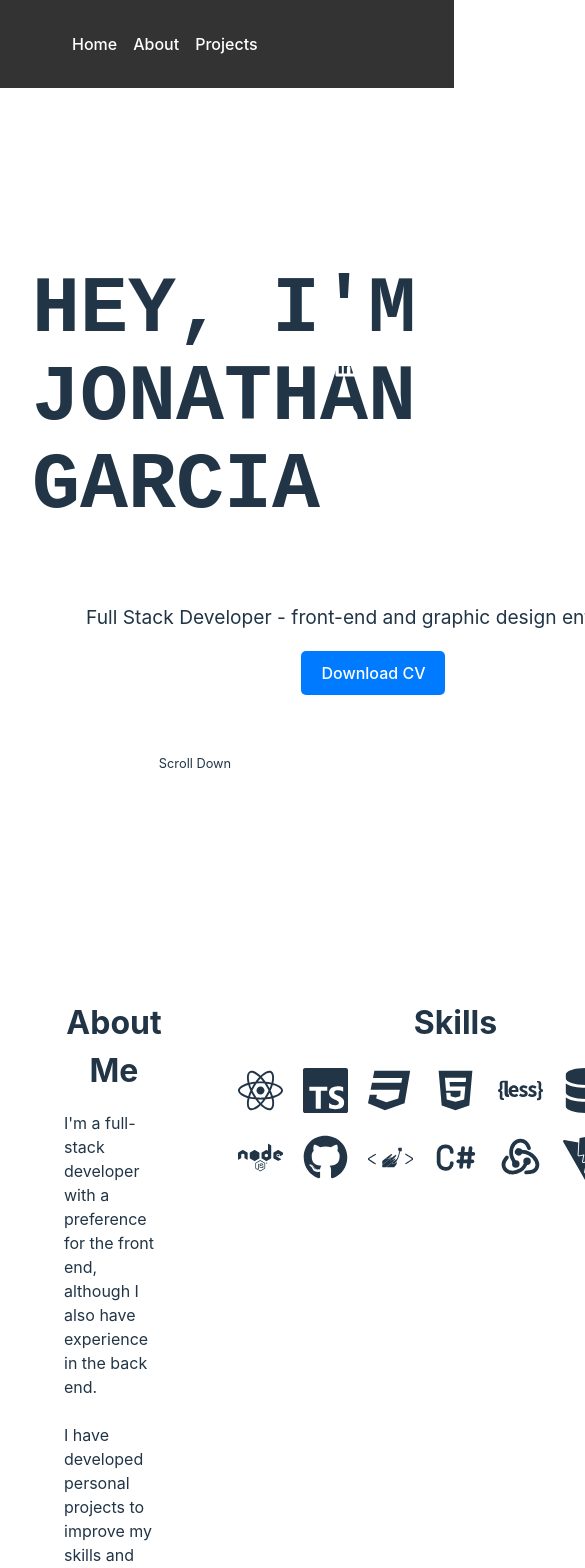
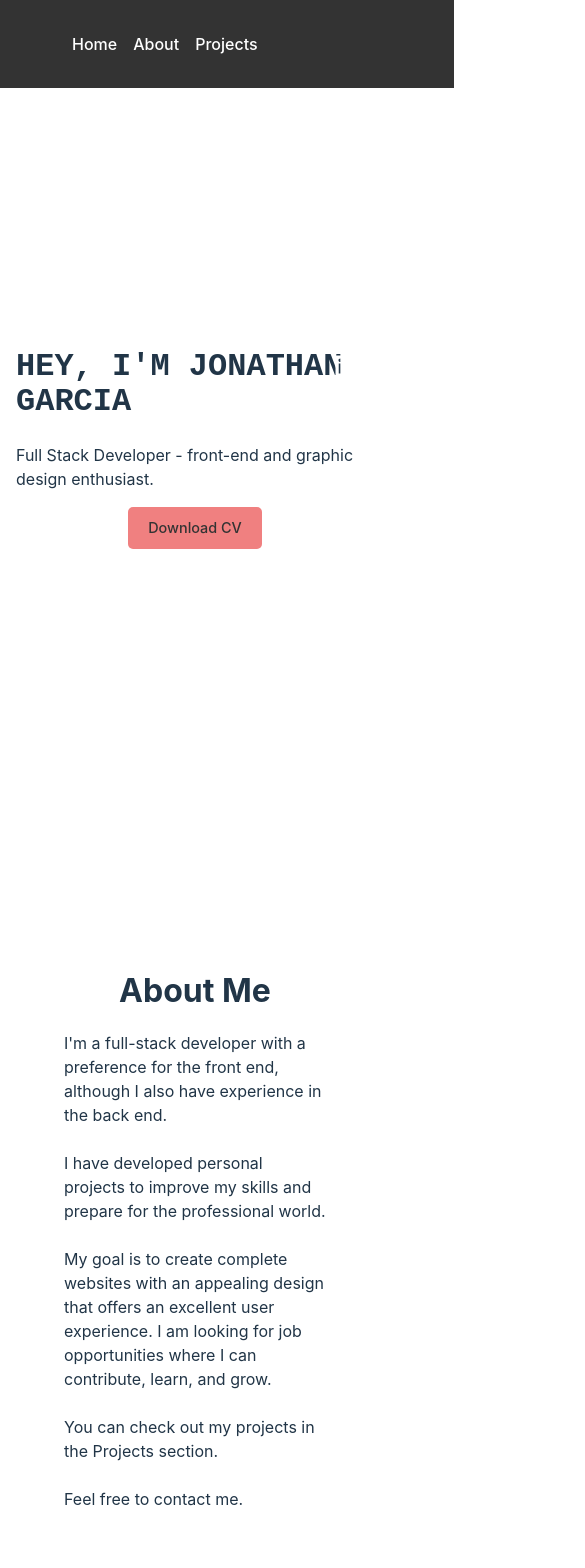
Before and after one commit to JonaG684/Portfolio, a React (Vite) app: page / in a window 390 px wide. Shown: the top 1568 px of the page, 585 px wide, since content can reach past the window. Built offline with nearby package versions, Linux system fonts and the light colour scheme.

Commit message:
Portfolio Responsive

```diff
--- a/src/Components/About/About.jsx
+++ b/src/Components/About/About.jsx
@@ -1,23 +1,36 @@
 import React from "react";
 import styled from "styled-components";
+import Techstack from "./TecnologyBox";
+import { Element, Link } from "react-scroll";
 import TechStack from "./TecnologyBox";
-import { Element, Link } from "react-scroll";
-import Techstack from "./TecnologyBox";
 
 const AboutContainer = styled.div`
   display: flex;
+  flex-direction: column;
   padding: 2rem;
   min-height: 100vh;
+
+  @media (min-width: 768px) {
+    flex-direction: row;
+  }
 `;
 
 const InfoSection = styled.div`
   flex: 1;
   padding: 2rem;
+
+  @media (min-width: 768px) {
+    padding: 2rem 1rem;
+  }
 `;
 
 const SkillsSection = styled.div`
   flex: 1;
   padding: 2rem;
+
+  @media (min-width: 768px) {
+    padding: 2rem 1rem;
+  }
 `;
 
 const Title = styled.h2`
@@ -54,7 +67,7 @@ const About = () => {
         </InfoSection>
         <SkillsSection>
           <Title>Skills</Title>
-          <Techstack />
+          <TechStack />
         </SkillsSection>
       </AboutContainer>
     </Element>
--- a/src/Components/About/TecnologyBox.jsx
+++ b/src/Components/About/TecnologyBox.jsx
@@ -20,15 +20,20 @@ import { TbBrandCSharp, TbBrandRedux } from "react-icons/tb";
 
 const TechstackContainer = styled.div`
   display: flex;
+  flex-wrap: wrap;
   justify-content: center;
-  flex-wrap: wrap;
   padding-bottom: 50px;
 `;
 
 const TechRow = styled.div`
   display: flex;
   justify-content: center;
-  width: 100%;
+  flex-wrap: wrap;
+  max-width: 400px; /* Ajusta el ancho máximo según tus preferencias */
+
+  @media (max-width: 768px) {
+    max-width: 300px; /* Ajusta el ancho máximo para pantallas más pequeñas */
+  }
 `;
 
 const TechIcon = styled.div`
--- a/src/Components/Footer/Footer.jsx
+++ b/src/Components/Footer/Footer.jsx
@@ -10,6 +10,7 @@ const FooterContainer = styled.footer`
 
 const FooterText = styled.p`
   font-size: 1.2rem;
+  font-family: "Roboto", sans-serif;
   aling-items: center;
   color: #fff;
   margin: 0;
--- a/src/Components/Home/Home.jsx
+++ b/src/Components/Home/Home.jsx
@@ -10,6 +10,10 @@ const HomeContainer = styled.div`
   flex-direction: column;
   justify-content: center;
   align-items: center;
+
+  @media (max-width: 768px) {
+    padding: 1rem;
+  }
 `;
 
 const Heading = styled.h1`
@@ -17,12 +21,22 @@ const Heading = styled.h1`
   font-weight: bold;
   font-family: "Jetsbrains Mono", monospace;
   align-items: center;
-  margin-bottom: 0,5rem;
+  margin-bottom: 0.5rem;
+
+  @media (max-width: 768px) {
+    font-size: 2rem;
+    display: flex;
+    align-items: center;
+  }
 `;
 
 const Subtitle = styled.p`
   font-size: 1.2rem;
   align-items: center;
+
+  @media (max-width: 768px) {
+    font-size: 1rem;
+  }
 `;
 
 const MouseElement = styled.div`
@@ -47,11 +61,19 @@ const MouseElement = styled.div`
       transform: translateX(-50%) translateY(0);
     }
   }
+
+  @media (max-width: 768px) {
+    display: none;
+  }
 `;
 
 const ScrollText = styled.p`
   margin: 0;
   font-size: 0.8rem;
+
+  @media (max-width: 768px) {
+    font-size: 0.7rem;
+  }
 `;
 
 const ScrollIcon = styled.div`
@@ -60,11 +82,16 @@ const ScrollIcon = styled.div`
   border: 2px solid white;
   border-radius: 20px;
   margin-bottom: 5px;
+
+  @media (max-width: 768px) {
+    width: 16px;
+    height: 24px;
+  }
 `;
 
 const CVLink = styled.a`
-  background-color: #007bff;
-  color: #fff;
+  background-color: lightcoral;
+  color: #333;
   text-decoration: none;
   padding: 10px 20px;
   border-radius: 5px;
@@ -73,19 +100,23 @@ const CVLink = styled.a`
   transition: background-color 0.3s ease;
 
   &:hover {
-    background-color: #0056b3;
+    background-color: #f5abb0;
+  }
+
+  @media (max-width: 768px) {
+    font-size: 0.9rem;
   }
 `;
- // src\assets\JONATHAN ADRIEL GARCIA AVILEZ CV EN.pdf
+
 const Home = () => {
   return (
     <HomeContainer id="home">
       <Floating />
       <Heading>HEY, I'M JONATHAN GARCIA</Heading>
-      <Subtitle>
-      Full Stack Developer - front-end and graphic design enthusiast.
-      </Subtitle>
-      <CVLink href="../../src/assets/JONATHAN ADRIEL GARCIA AVILEZ CV EN.pdf" download>Download CV</CVLink>
+      <Subtitle>Full Stack Developer - front-end and graphic design enthusiast.</Subtitle>
+      <CVLink href="../../src/assets/JONATHAN ADRIEL GARCIA AVILEZ CV EN.pdf" download>
+        Download CV
+      </CVLink>
       <Element name="about" />
       <MouseElement>
         <ScrollText>Scroll Down</ScrollText>
```
